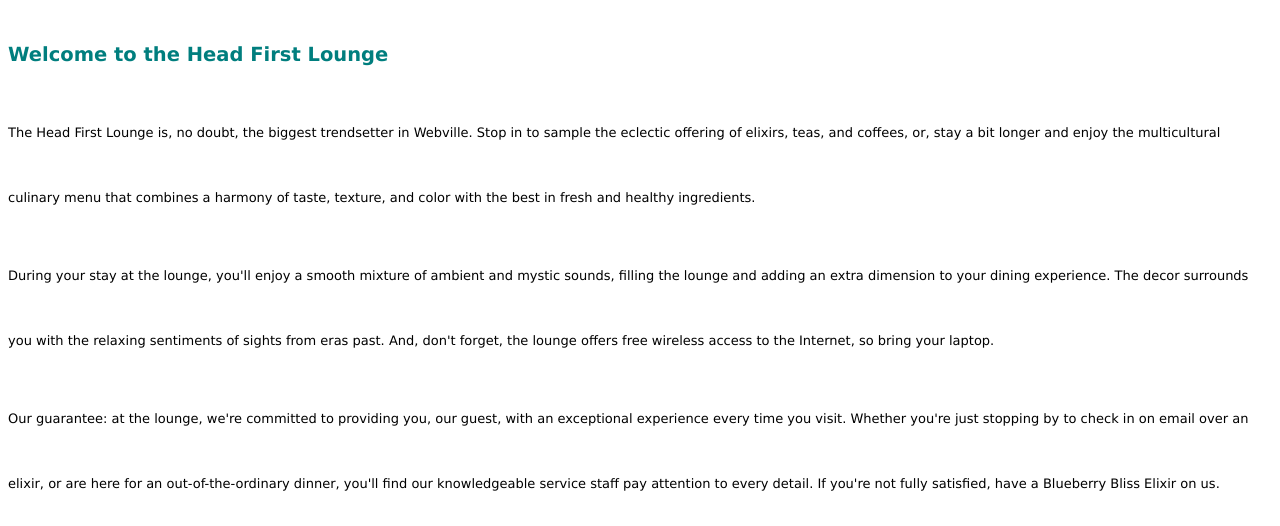
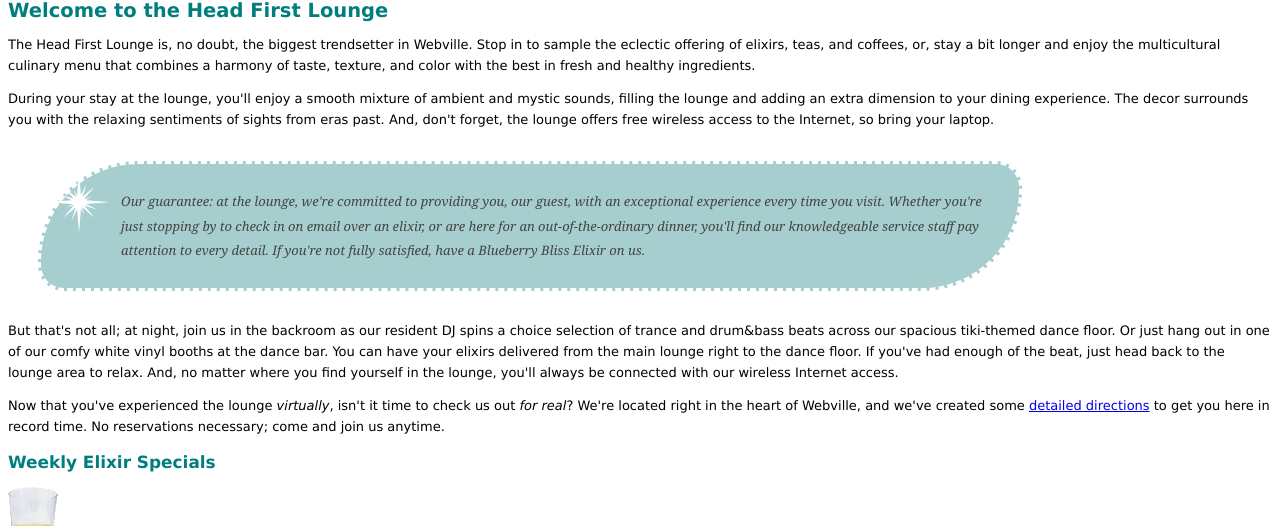
Before and after one commit to guwen04/wangyezhizuo, a plain HTML site: page wangyezhizuo/07休闲室/lounge.html in a window 1280 px wide. Shown: the part 229-755 px from the top of the page. Drawn offline with Linux system fonts and the light colour scheme.

Commit message:
07修改

```diff
--- a/wangyezhizuo/07休闲室/lounge.css
+++ b/wangyezhizuo/07休闲室/lounge.css
@@ -2,7 +2,7 @@
 body{
     font-size: small;
     font-family:'Verdana','Helvetica','Arial' ;
-    line-height: 5em;
+    line-height: 1.6em;
 }
 h1,h2{
     color: #007e7e;
@@ -13,3 +13,35 @@ h1{
 h2{
     font-size: 1.3em;
 }
+.guarantee{
+    border-color: white;
+    border-width: 1px;
+    border-style: dashed;
+    background-color: #a7cece;
+    padding: 25px;
+    margin: 30px;
+    font-family: 'Georgia','Time New Roman';
+    line-height:1.9em;
+    font-style: italic;
+    color:#444444;
+    background-image:url(images/background.gif);
+    background-repeat:no-repeat;
+    background-position: top left;
+    padding: 25px;
+    padding-left: 80px;
+    margin-right: 250px;
+
+
+
+
+    border-style: outest;
+    border-width: medium;
+    border-bottom-left-radius: 3em;
+    border-radius: 100px;
+    border-color:chocolate;
+
+    border-style: dashed;
+    border-color: white;
+    border-top-right-radius: 2em;
+    border-bottom-left-radius: 2em;
+}
--- a/wangyezhizuo/07休闲室/lounge.html
+++ b/wangyezhizuo/07休闲室/lounge.html
@@ -24,7 +24,7 @@
       access to the Internet, so bring your laptop.
     </p>
 
-    <p id="guarantee">
+    <p class="guarantee">
       Our guarantee: at the lounge, we're committed to providing you,
       our guest, with an exceptional experience every time you visit.
       Whether you're just stopping by to check in on email over an
```
